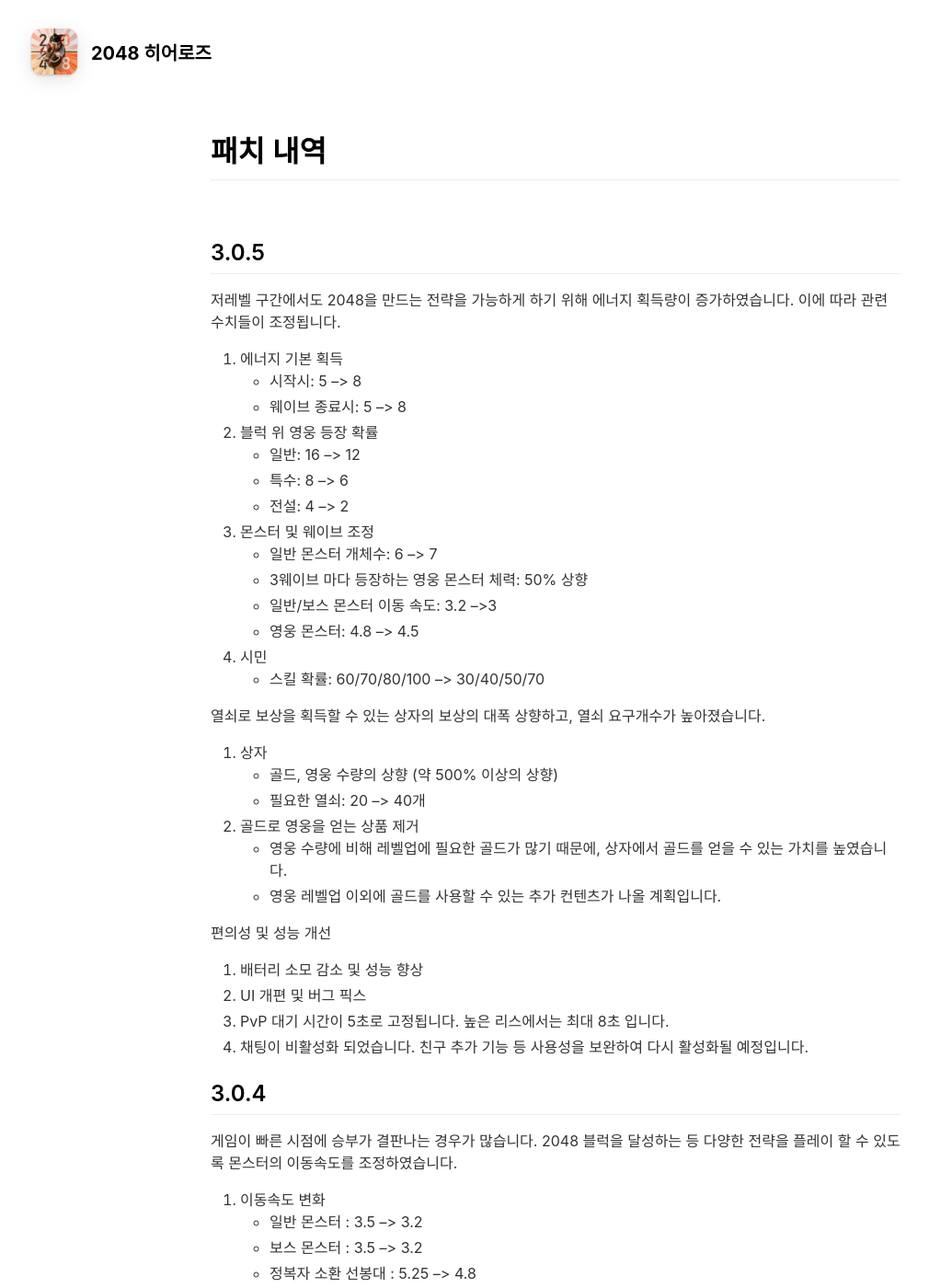
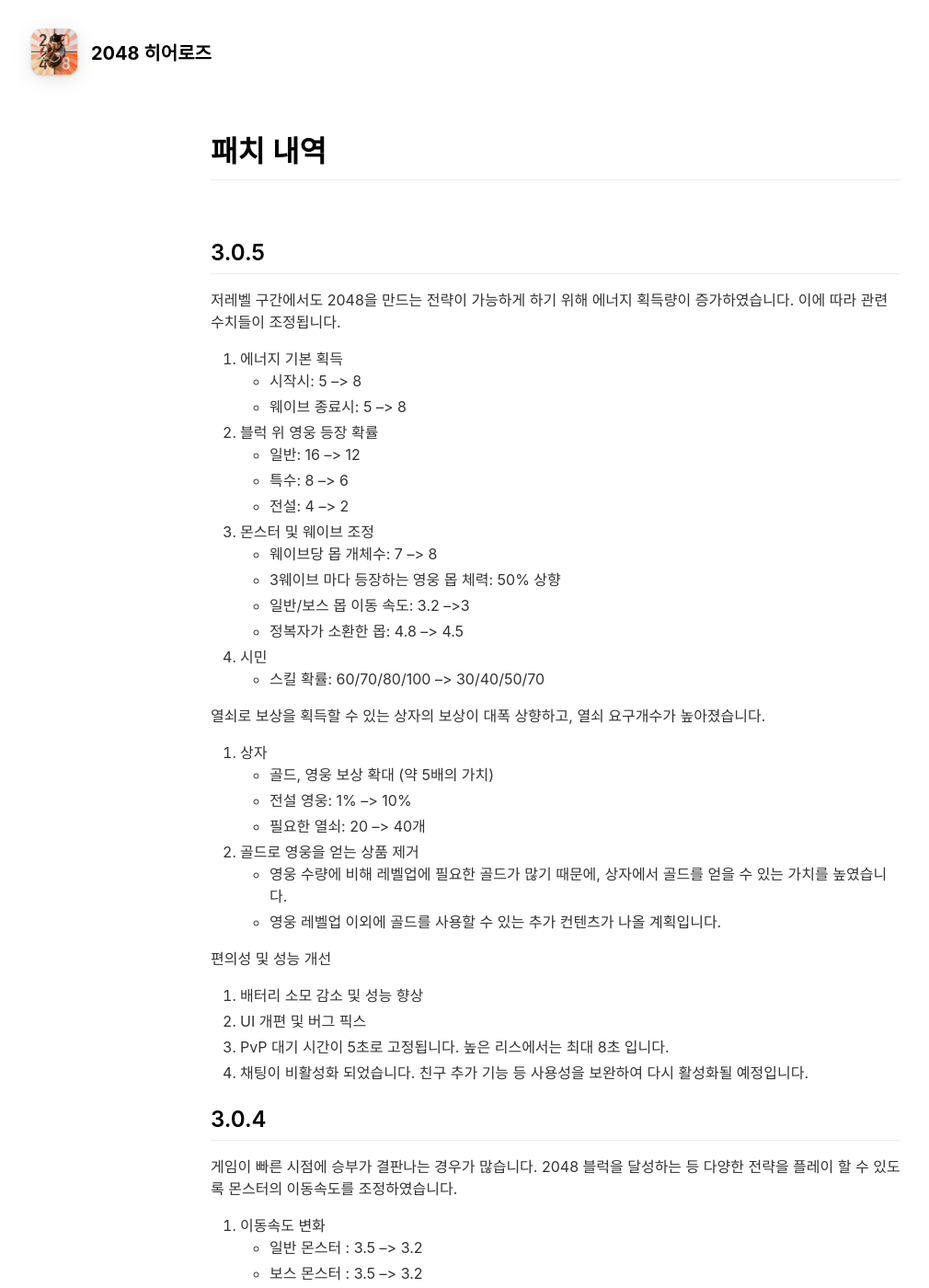
Before and after one commit to ArgoExped/Frozen-Arts, a Jekyll site: the page built from patch-kr.md, in a window 1280 px wide and 1400 px high. Shown: the whole window at 92% size, without its empty margins (36-1046 px from the left). Built offline with Jekyll 4.4.1, drawn with Linux system fonts in a browser that asks for light colours; nearby versions of some CDN libraries.

Commit message:
Update patch-kr.md
3.0.5

```diff
--- a/patch-kr.md
+++ b/patch-kr.md
@@ -8,7 +8,7 @@ include_in_header: true
 <br>
 
 ## 3.0.5
-저레벨 구간에서도 2048을 만드는 전략을 가능하게 하기 위해 에너지 획득량이 증가하였습니다.
+저레벨 구간에서도 2048을 만드는 전략이 가능하게 하기 위해 에너지 획득량이 증가하였습니다.
 이에 따라 관련 수치들이 조정됩니다.
 
 1. 에너지 기본 획득
@@ -21,19 +21,20 @@ include_in_header: true
      - 전설: 4 --> 2
 
 3. 몬스터 및 웨이브 조정
-     - 일반 몬스터 개체수: 6 --> 7
-     - 3웨이브 마다 등장하는 영웅 몬스터 체력: 50% 상향
-     - 일반/보스 몬스터 이동 속도: 3.2 -->3
-     - 영웅 몬스터: 4.8 --> 4.5
+     - 웨이브당 몹 개체수: 7 --> 8
+     - 3웨이브 마다 등장하는 영웅 몹 체력: 50% 상향
+     - 일반/보스 몹 이동 속도: 3.2 -->3
+     - 정복자가 소환한 몹: 4.8 --> 4.5
 
 4. 시민
      - 스킬 확률: 60/70/80/100 --> 30/40/50/70
 
 
-열쇠로 보상을 획득할 수 있는 상자의 보상의 대폭 상향하고, 열쇠 요구개수가 높아졌습니다.
+열쇠로 보상을 획득할 수 있는 상자의 보상이 대폭 상향하고, 열쇠 요구개수가 높아졌습니다.
 
 1. 상자
-     - 골드, 영웅 수량의 상향 (약 500% 이상의 상향)
+     - 골드, 영웅 보상 확대 (약 5배의 가치)
+     - 전설 영웅: 1% --> 10%
      - 필요한 열쇠: 20 --> 40개
 
 2. 골드로 영웅을 얻는 상품 제거
```
